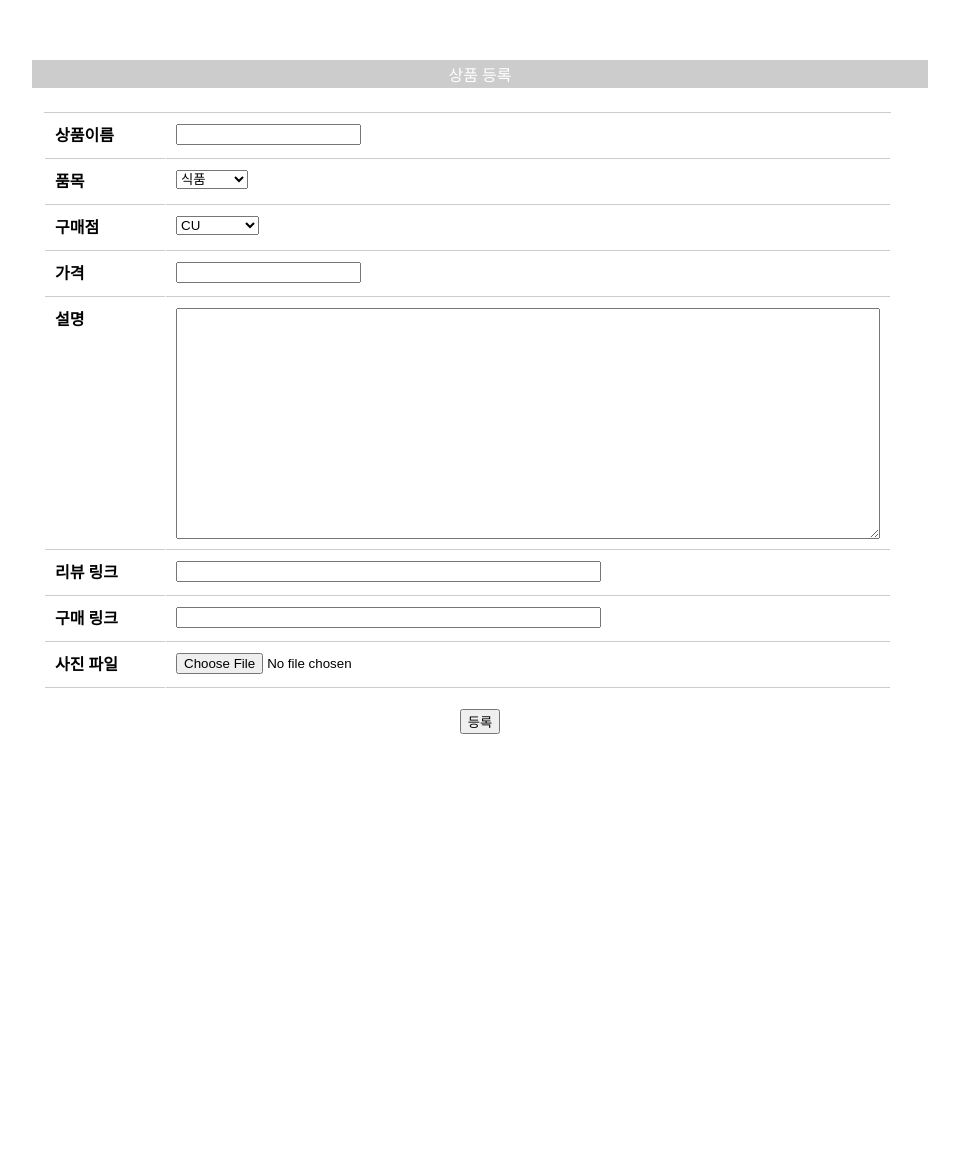
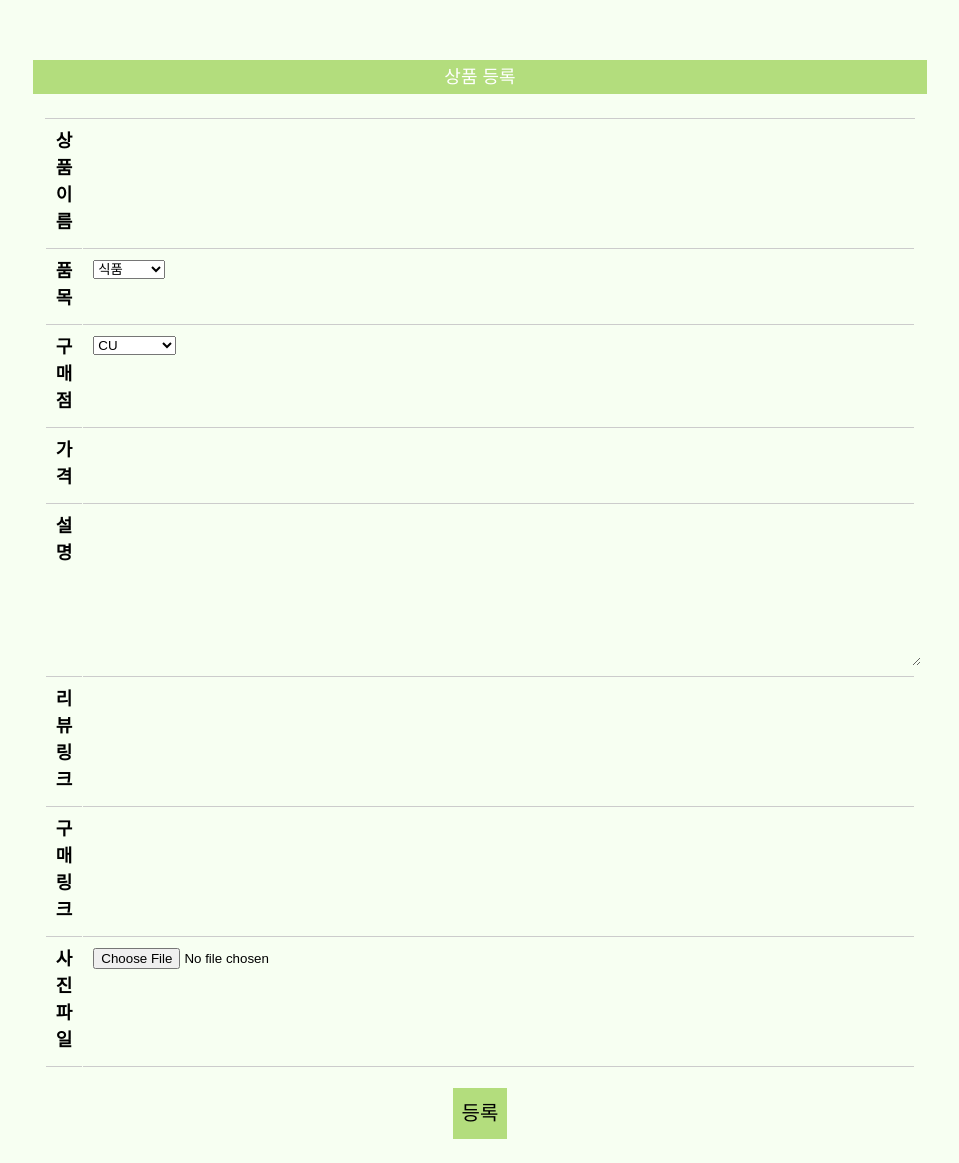
Before and after one commit to jaethewiederholen/OSPteam10, a PHP site: page /newproduct_register.php in a window 1280 px wide. Shown: the whole page, without its empty margins (160-1119 px from the left). Before the commit the page ends 734 px from the top, so only its background shows below. Run offline with PHP 8.4, Linux system fonts and the light colour scheme.

Commit message:
Update newproduct_register.php

```diff
--- a/newproduct_register.php
+++ b/newproduct_register.php
@@ -27,26 +27,60 @@
                  vertical-align: top;
                  border-bottom: 1px solid #ccc;
         }
-
+body{
+background: #F7FFF2;
+font-family: Noto Serif Telugu;
+font-size: 20px;
+}
+table{
+background: #F7FFF2;
+font-family: Noto Serif Telugu;
+font-size: 18px;
+}
+input[type="text"]{
+background: #F7FFF2;
+border: 0px;
+color: #504B4B;
+font-family: Noto Serif Telugu;
+font-size: 20px;
+padding: 1%;
+width: 70%;
+}
+textarea{
+background: #F7FFF2;
+border: 0px;
+color: #504B4B;
+font-family: Noto Serif Telugu;
+font-size: 20px;
+padding: 1%;
+}
+input[type="submit"]{
+padding: 1%;
+border: 0px;
+background: #B3DD7D;
+font-family: Noto Serif Telugu;
+font-size: 20px;
+color: #000000;
+}
 </style>
 
 <body>
         <form method = "post" action = "newproduct_register_action.php" enctype="multipart/form-data">
-        <table  style="padding-top:50px" align = center width=900 border=0 cellpadding=2 >
+        <table  style="padding-top:50px" align = center width=700 border=0 cellpadding=2 >
                 <tr>
-                <td height=20 align= center bgcolor=#ccc><font color=white> 상품 등록</font></td>
+                <td height=20 align=center bgcolor=#B3DD7D><font color=white> 상품 등록</font></td>
                 </tr>
                 <tr>
-                <td bgcolor=white>
+                <td>
                 <table class = "table">
                         <tr>
                         <td>상품이름</td>
-                        <td><input type = text name = "name" size=20> </td>
+                        <td height=20><input type="text" name="name" size=20></td>
                         </tr>
 
                         <tr>
                         <td>품목</td>
-                        <td><select name = "type">
+                        <td><select name="type">
                         <option value="식품">식품</option>
                         <option value="음료">음료</option>
                         <option value="스낵">스낵</option>
@@ -57,7 +91,7 @@
 
                         <tr>
                         <td>구매점</td>
-                        <td><select name = "chain">
+                        <td><select name="chain">
                         <option value="CU">CU</option>
                         <option value="GS25">GS25</option>
                         <option value="7ELEVEN">7ELEVEN</option>
@@ -68,22 +102,22 @@
 
                         <tr>
                         <td>가격</td>
-                        <td><input type = "text" name = "price" size=20></td>
+                        <td><input type="text" name="price" size=20></td>
                         </tr>
 
                         <tr>
                         <td>설명</td>
-                        <td><textarea name = "content" cols=85 rows=15></textarea></td>
+                        <td><textarea name="content" cols=55 rows=5></textarea></td>
                         </tr>
 
                         <tr>
                         <td>리뷰 링크</td>
-                        <td><input type = "text" name = "review_link" size=50 maxlength=1000></td>
+                        <td><input type="text" name="review_link" size=50 maxlength=1000></td>
                         </tr>
 
                         <tr>
                         <td>구매 링크</td>
-                        <td><input type = "text" name = "purchase_link" size=50 maxlength=1000></td>
+                        <td><input type="text" name="purchase_link" size=50 maxlength=1000></td>
                         </tr>
 
                         <tr>
@@ -94,12 +128,11 @@
                         </table>
 
                         <center>
-                        <input type = "submit" value="등록">
+                        <input type="submit" value="등록">
                         </center>
                 </td>
                 </tr>
         </table>
         </form>
 </body>
-
 </html>
```
